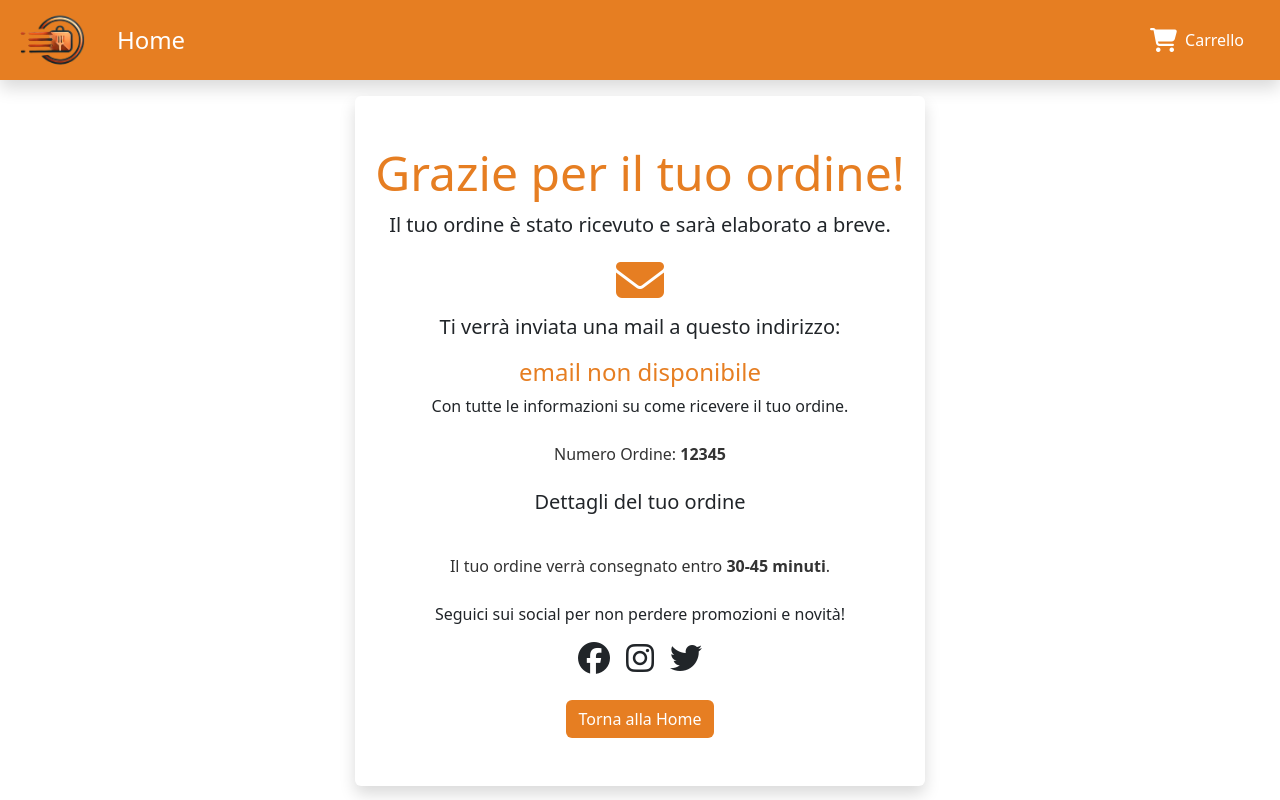
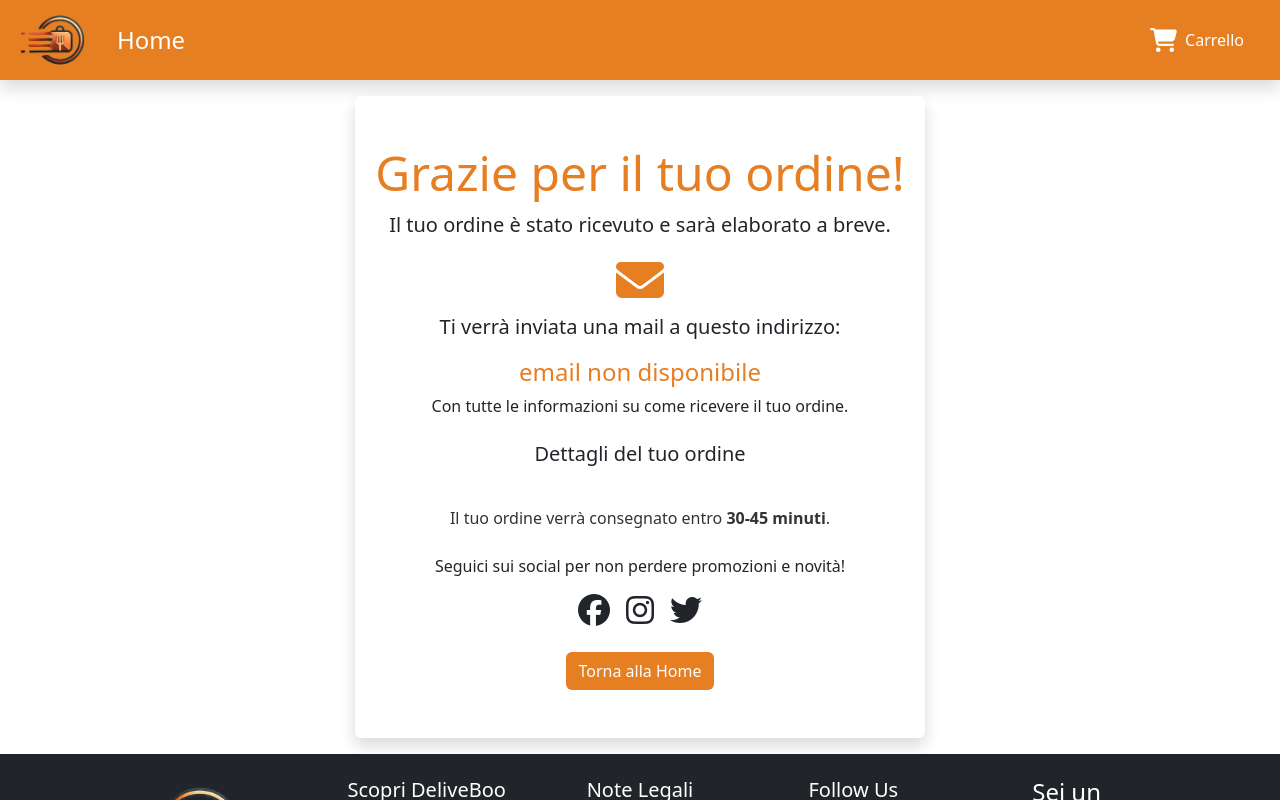
Before and after one commit to GiuseppeDeRosa1992/deliveBoo-front, a Vue app: page /thank-you in a window 1280 px wide. Shown: the top 800 px of the page. Built offline with nearby package versions, Linux system fonts and the light colour scheme.

Commit message:
numero ordine thankyou page commentato

```diff
--- a/src/views/AppThankYouPage.vue
+++ b/src/views/AppThankYouPage.vue
@@ -28,8 +28,8 @@ export default {
           <p>Con tutte le informazioni su come ricevere il tuo ordine.</p>
         </div>
 
-        <!-- Numero Ordine -->
-        <p class="order-number mt-4">Numero Ordine: <strong>12345</strong></p>
+        <!-- Numero Ordine
+        <p class="order-number mt-4">Numero Ordine: <strong>12345</strong></p> -->
 
         <!-- Dettagli ordine -->
         <div class="order-details mt-4">
```
